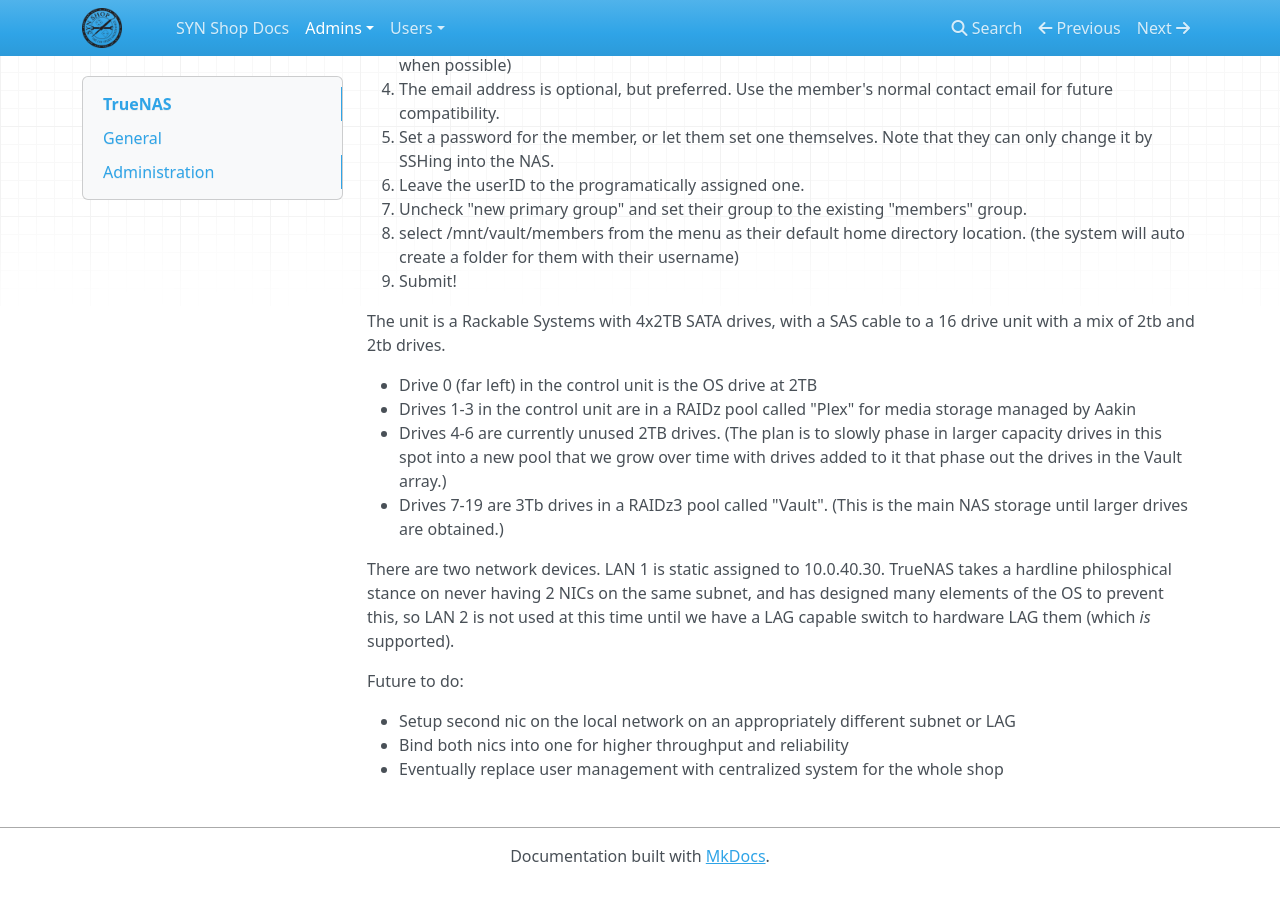
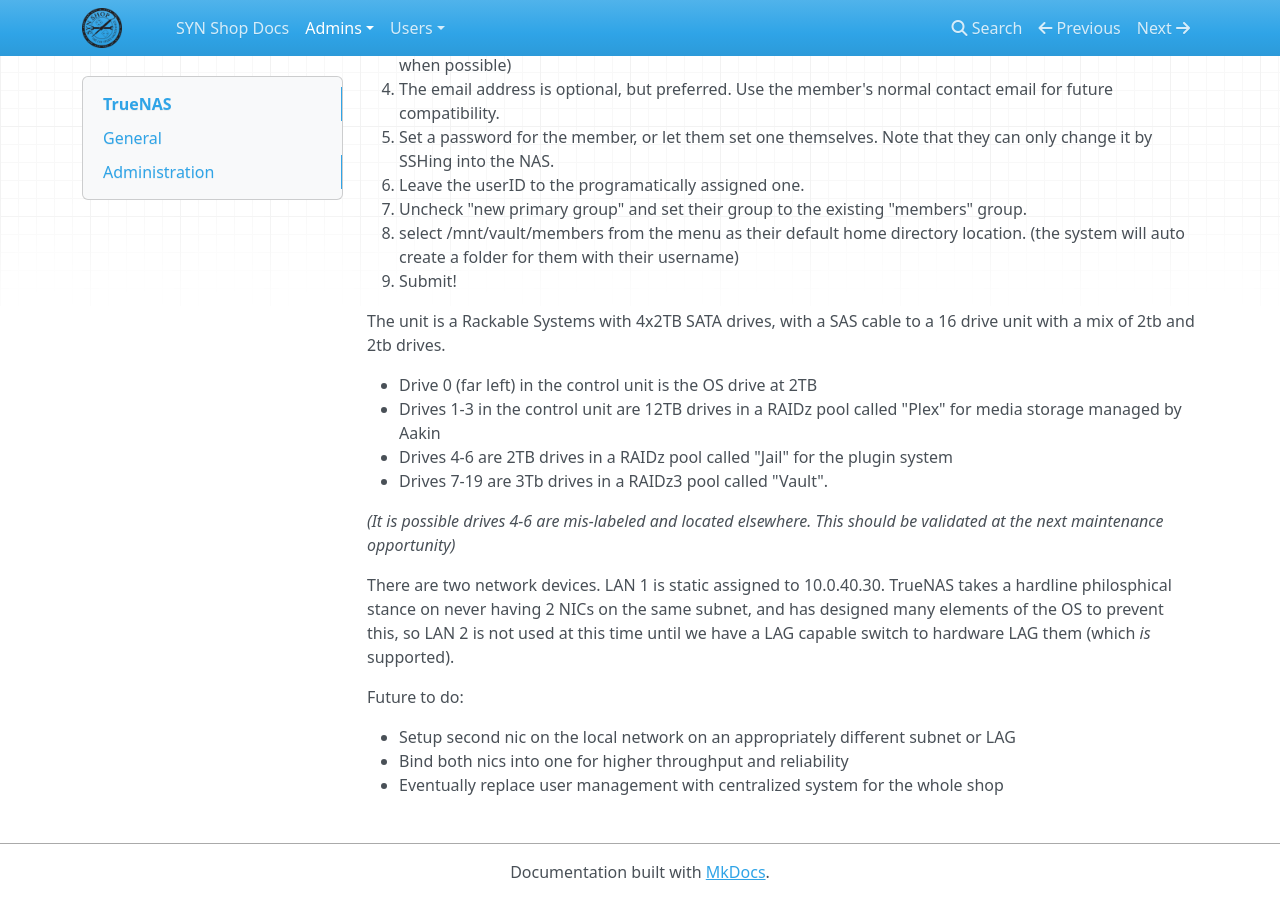
Before and after one commit to synshop/rtfm, an MkDocs documentation site: the page built from docs/admins/truenas.md, in a window 1280 px wide and 900 px high, scrolled down 680 px. Built offline with MkDocs 1.6.1, drawn with Linux system fonts in a browser that asks for light colours; nearby versions of some CDN libraries.

Commit message:
Update truenas.md

```diff
--- a/docs/admins/truenas.md
+++ b/docs/admins/truenas.md
@@ -28,9 +28,11 @@
 The unit is a Rackable Systems with 4x2TB SATA drives, with a SAS cable to a 16 drive unit with a mix of 2tb and 2tb drives.
 
 - Drive 0 (far left) in the control unit is the OS drive at 2TB
-- Drives 1-3 in the control unit are in a RAIDz pool called "Plex" for media storage managed by Aakin
-- Drives 4-6 are currently unused 2TB drives. (The plan is to slowly phase in larger capacity drives in this spot into a new pool that we grow over time with drives added to it that phase out the drives in the Vault array.)
-- Drives 7-19 are 3Tb drives in a RAIDz3 pool called "Vault". (This is the main NAS storage until larger drives are obtained.)
+- Drives 1-3 in the control unit are 12TB drives in a RAIDz pool called "Plex" for media storage managed by Aakin
+- Drives 4-6 are 2TB drives in a RAIDz pool called "Jail" for the plugin system
+- Drives 7-19 are 3Tb drives in a RAIDz3 pool called "Vault".
+
+_(It is possible drives 4-6 are mis-labeled and located elsewhere. This should be validated at the next maintenance opportunity)_
 
 There are two network devices. LAN 1 is static assigned to 10.0.40.30. TrueNAS takes a hardline philosphical stance on never having 2 NICs on the same subnet, and has designed many elements of the OS to prevent this, so LAN 2 is not used at this time until we have a LAG capable switch to hardware LAG them (which *is* supported).
 
```
